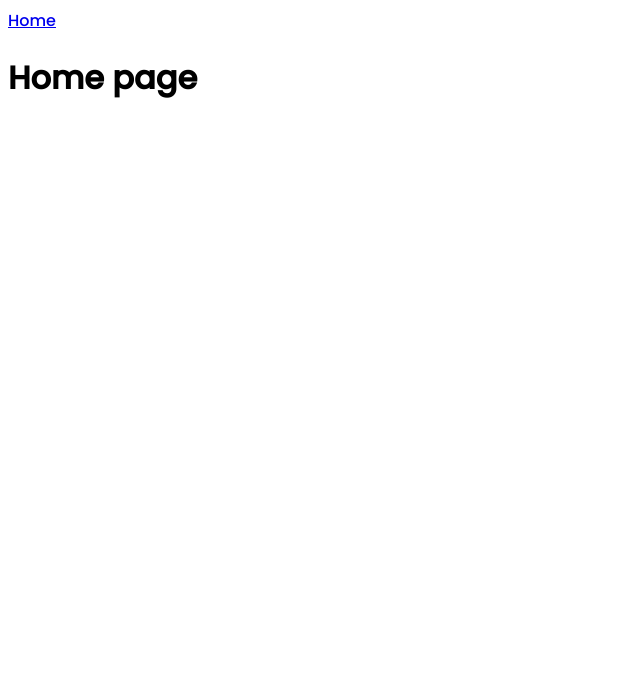
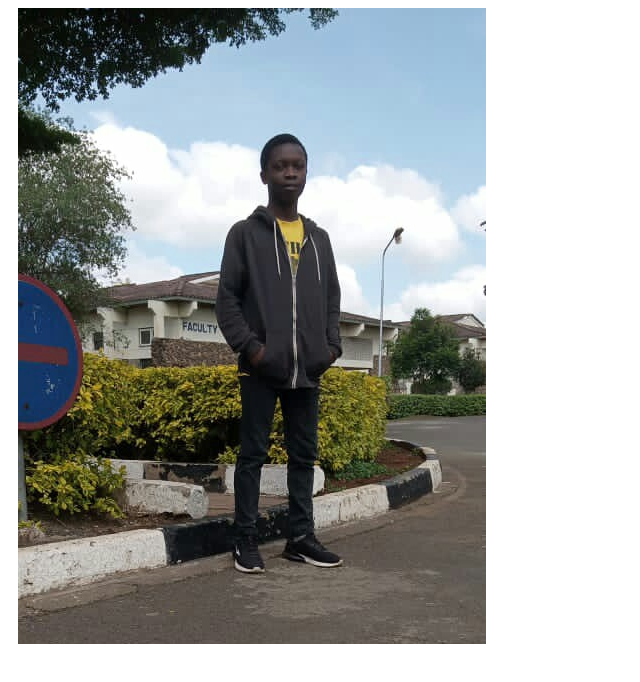
Before and after one commit to kass8mal8/personal-profile-repo, a plain HTML site: page index.html in a window 1280 px wide. Shown: the whole page, without its empty margins (0-640 px from the left). Drawn offline with Linux system fonts and the light colour scheme.

Commit message:
2 files modified

```diff
--- a/index.html
+++ b/index.html
@@ -11,11 +11,16 @@
     <link href="https://fonts.googleapis.com/css2?family=Kumbh+Sans&family=Poppins:wght@500&display=swap" rel="stylesheet">
   </head>
   <body>
-    <nav>
-      <a href="/" aria-current="page">Home</a>
-    </nav>
-    <main>
-      <h1>Home page</h1>
-    </main>
+    <div class="container">
+      <header>
+        <section class="left">
+           <img src="images/kassim.JPG" alt="profile">
+        </section>
+        <section class="right">
+        </section>
+      </header>
+      <main></main>
+      <footer></footer>
+    </div>
   </body>
 </html>
--- a/styles.css
+++ b/styles.css
@@ -4,3 +4,16 @@ clip path:#f0f843 */
 body{
    font-family: "poppins";
 }
+.container{
+   width: 95%;
+   margin:auto 10px;
+}
+@media screen and (min-width:500px){
+  .container{
+
+  }
+  header, main{
+    display: grid;
+    grid-template-columns: 50% 50%;
+  }
+}
```
